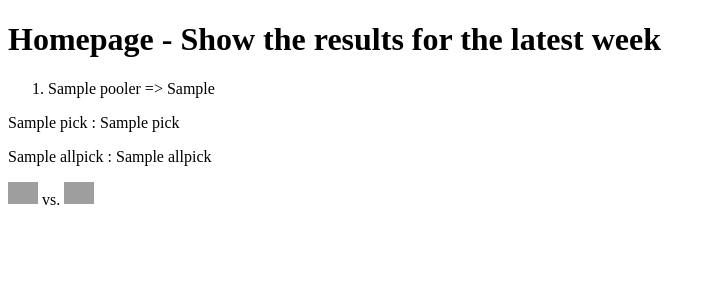
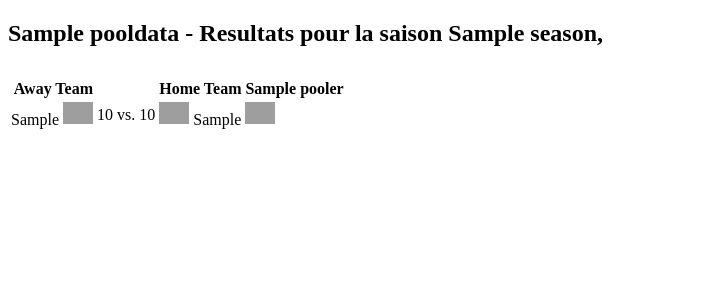
Before and after one commit to Brochu/Grebball, a Flask app: template GrebFlask/templates/home.html in a window 1280 px wide. Shown: the top 300 px of the page, without its empty margins (0-716 px from the left). Run offline with Flask 2, Linux system fonts and the light colour scheme; the template is opened without the code that fills it: most values are stand-ins (such as "Sample title", 1, 10 or a date in 2020); grey boxes are pictures that could not be loaded.

Commit message:
Added base table with matches and picks

```diff
--- a/GrebFlask/templates/home.html
+++ b/GrebFlask/templates/home.html
@@ -7,31 +7,47 @@
     </head>
 
     <body>
-        <h1>Homepage - Show the results for the latest week</h1>
-        <ol>
-        {% for pooler in poolers %}
-            <li>{{pooler['name']}} => {{pooler['favTeam']}}</li>
+        <h2>{{ pooldata['name'] }} - Resultats pour la saison {{ season }}, {{ GetWeekLongName(week) }}</h2>
+
+        <table style="padding: 10px 0px">
+            <tr>
+                <th style="text-align:right">Away Team</th>
+                <th></th>
+                <th></th>
+                <th></th>
+                <th>Home Team</th>
+                {% for pooler in poolers %}
+                    <th>{{ pooler['name'] }}</th>
+                {% endfor %}
+            </tr>
+        {% for match in weekdata %}
+            <tr>
+                <td style="text-align:right">
+                    {{ match['strAwayTeam'] }}
+                    <img
+                        src="{{ url_for('static', filename=GetTeamShortName(match["strAwayTeam"]) + '.png') }}"
+                        width="30px"
+                    />
+                </td>
+                <td>{{ match['intAwayScore'] }}</td>
+                <td>vs.</td>
+                <td>{{ match['intHomeScore'] }}</td>
+                <td>
+                    <img
+                        src="{{ url_for('static', filename=GetTeamShortName(match["strHomeTeam"]) + '.png') }}"
+                        width="30px"
+                    />
+                    {{ match['strHomeTeam'] }}
+                </td>
+
+                {% for pooler in poolers %}
+                    <td><img
+                        src="{{ url_for('static', filename=picksdata[pooler['_id']][match['idEvent']] + '.png') }}"
+                        width="30px"/>
+                    </td>
+                {% endfor %}
+            </tr>
         {% endfor %}
-        </ol>
-
-        {% for k, v in picks.items() %}
-        <p>
-            {{ k }} : {{ v }}
-        </p>
-        {% endfor %}
-
-        {% for k, v in allpicks.items() %}
-        <p>
-            {{ k }} : {{ v }}
-        </p>
-        {% endfor %}
-
-        {% for match in weekdata %}
-        <p>
-        <img src="{{ url_for('static', filename=GetTeamShortName(match["strAwayTeam"]) + '.png') }}" width="30px"/>
-        vs.
-        <img src="{{ url_for('static', filename=GetTeamShortName(match["strHomeTeam"]) + '.png') }}" width="30px"/>
-        </p>
-        {% endfor %}
+        </table>
     </body>
 </html>
```
Also changed, not shown: GrebFlask/pools.py (+68 -94 lines).
